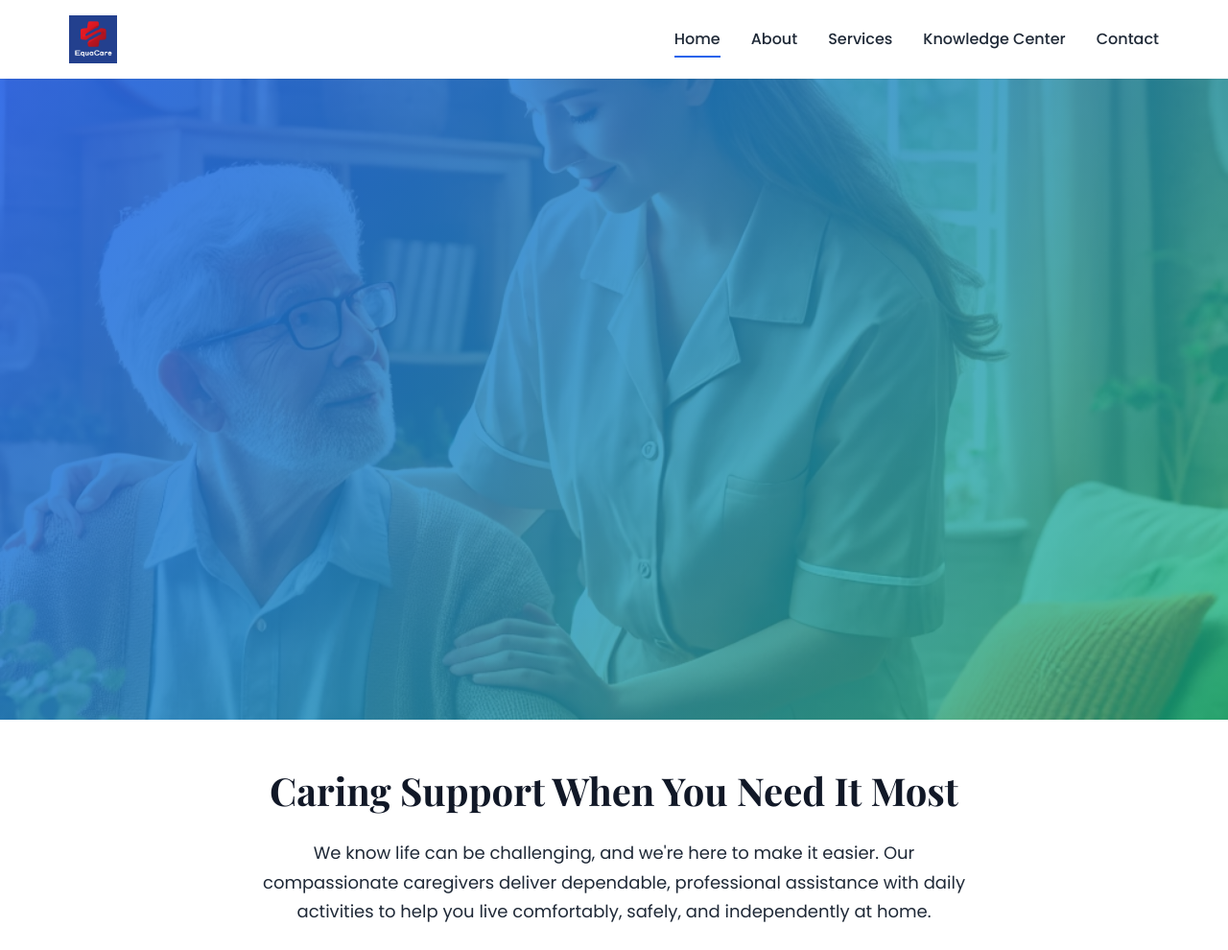
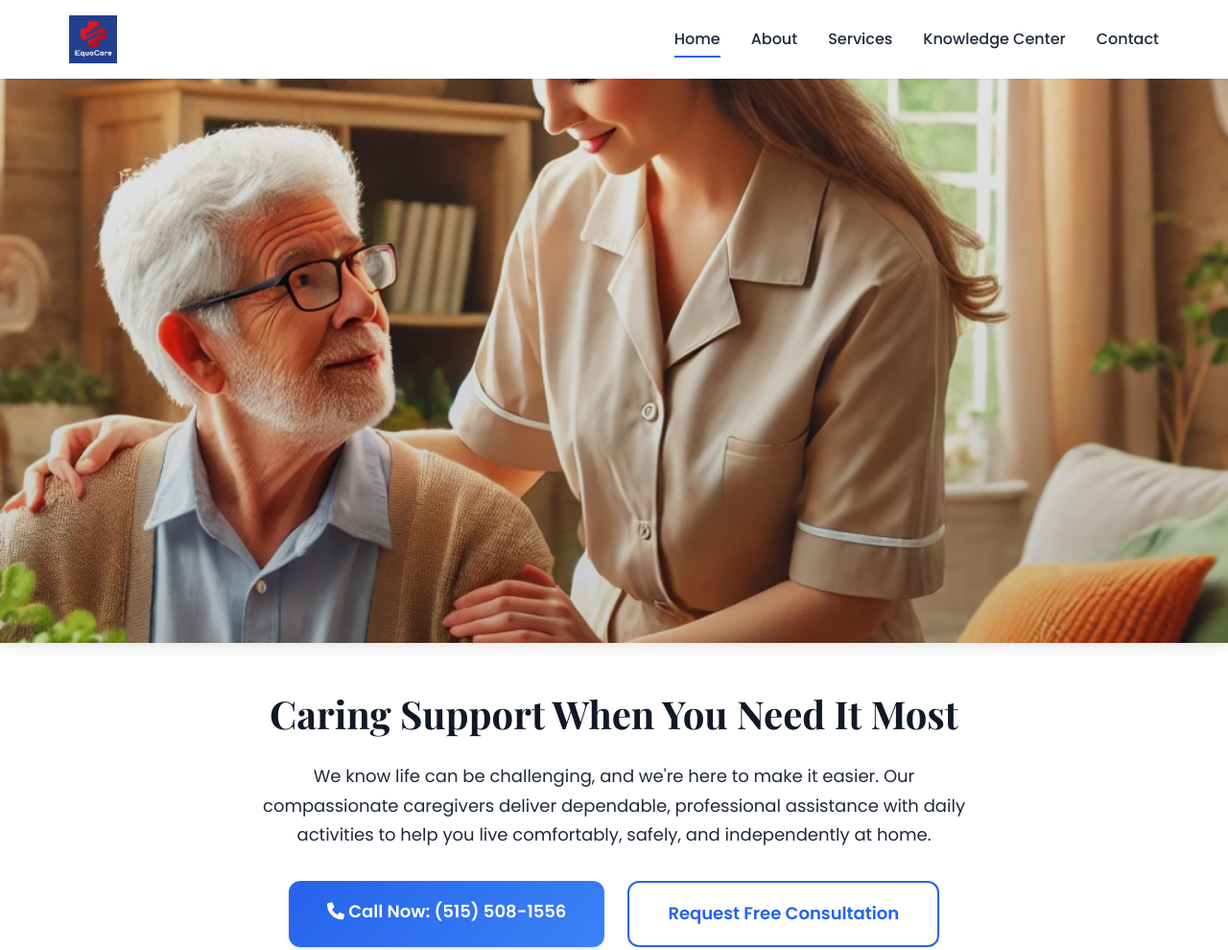
Before and after one commit to theequacare/equacare, a Django app: page / in a window 1280 px wide. Shown: the top 990 px of the page at 96% size. Run offline with Django 4.2, Linux system fonts and the light colour scheme; data that the repository does not hold is empty.

Commit message:
Remove dark overlay from hero section - make photos bright and clear

```diff
--- a/static/css/style.css
+++ b/static/css/style.css
@@ -334,12 +334,14 @@ a:hover {
 
 .hero {
     position: relative;
-    height: 85vh;
-    min-height: 550px;
+    height: 75vh;
+    min-height: 600px;
+    max-height: 700px;
     background-size: cover;
     background-position: center;
     background-repeat: no-repeat;
     margin-top: 70px;
+    box-shadow: 0 4px 12px rgba(0, 0, 0, 0.1);
 }
 
 .hero-overlay {
@@ -348,7 +350,8 @@ a:hover {
     left: 0;
     right: 0;
     bottom: 0;
-    background: linear-gradient(135deg, rgba(37, 99, 235, 0.9), rgba(16, 185, 129, 0.7));
+    background: linear-gradient(to bottom, rgba(0, 0, 0, 0.1) 0%, rgba(0, 0, 0, 0.2) 100%);
+    /* Subtle vignette for better readability if text is added later */
 }
 
 .hero-content {
```
